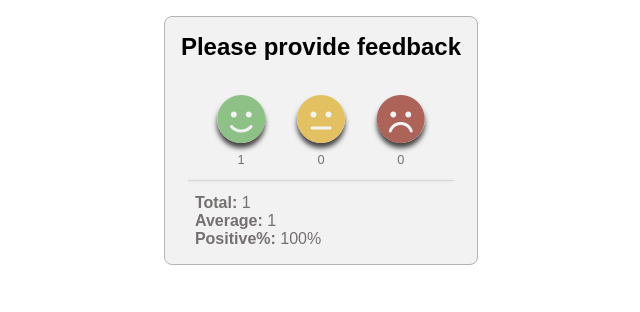
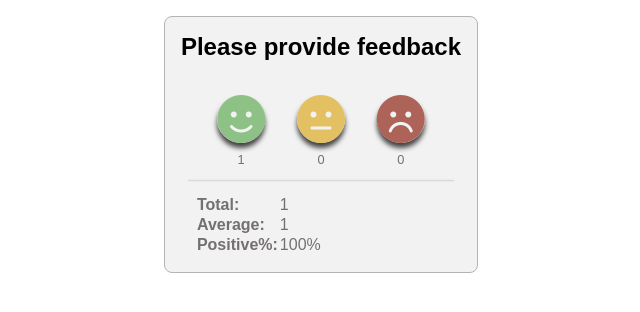
Before and after one commit to prb01/fullstackopen, a React (Create React App) app in the folder part1/unicafe/: page / in a window 1280 px wide. Both pictures are taken after a click on the button 560 px from the left and 118 px from the top of the page. Shown: the top 312 px of the page, without its empty margins (319-959 px from the left). Built offline with nearby package versions, Linux system fonts and the light colour scheme.

Commit message:
Unicafe step6 completed

```diff
--- a/part1/unicafe/src/App.js
+++ b/part1/unicafe/src/App.js
@@ -25,20 +25,22 @@ const Stats = (props) => {
 
   return (
     <div className="stats-container">
-      <ul>
-        <StatisticLine text={`Total`} value={props.total} />
-        <StatisticLine text={`Average`} value={props.avg} />
-        <StatisticLine text={`Positive%`} value={`${props.pos}%`} />
-      </ul>
+      <table>
+        <tbody>
+          <StatisticLine text={`Total`} value={props.total} />
+          <StatisticLine text={`Average`} value={props.avg} />
+          <StatisticLine text={`Positive%`} value={`${props.pos}%`} />
+        </tbody>
+      </table>
     </div>
     )
 }
 
 const StatisticLine = ({text, value}) => (
-  <li>
-    <span className="stat-text">{text}: </span>
-    {value}
-  </li>
+  <tr>
+    <td><span className="stat-text">{text}: </span></td>
+    <td>{value}</td>
+  </tr>
 )
 
 
```
